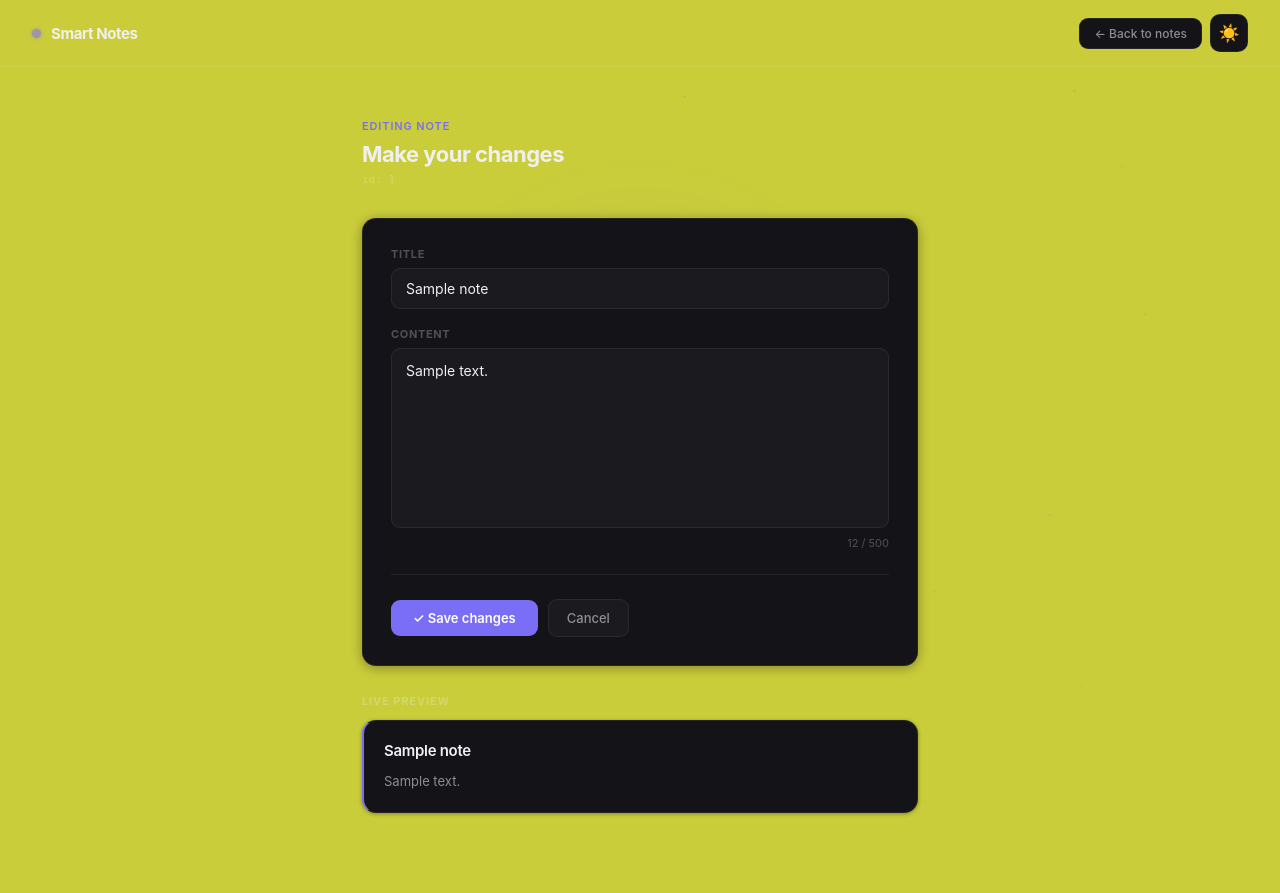
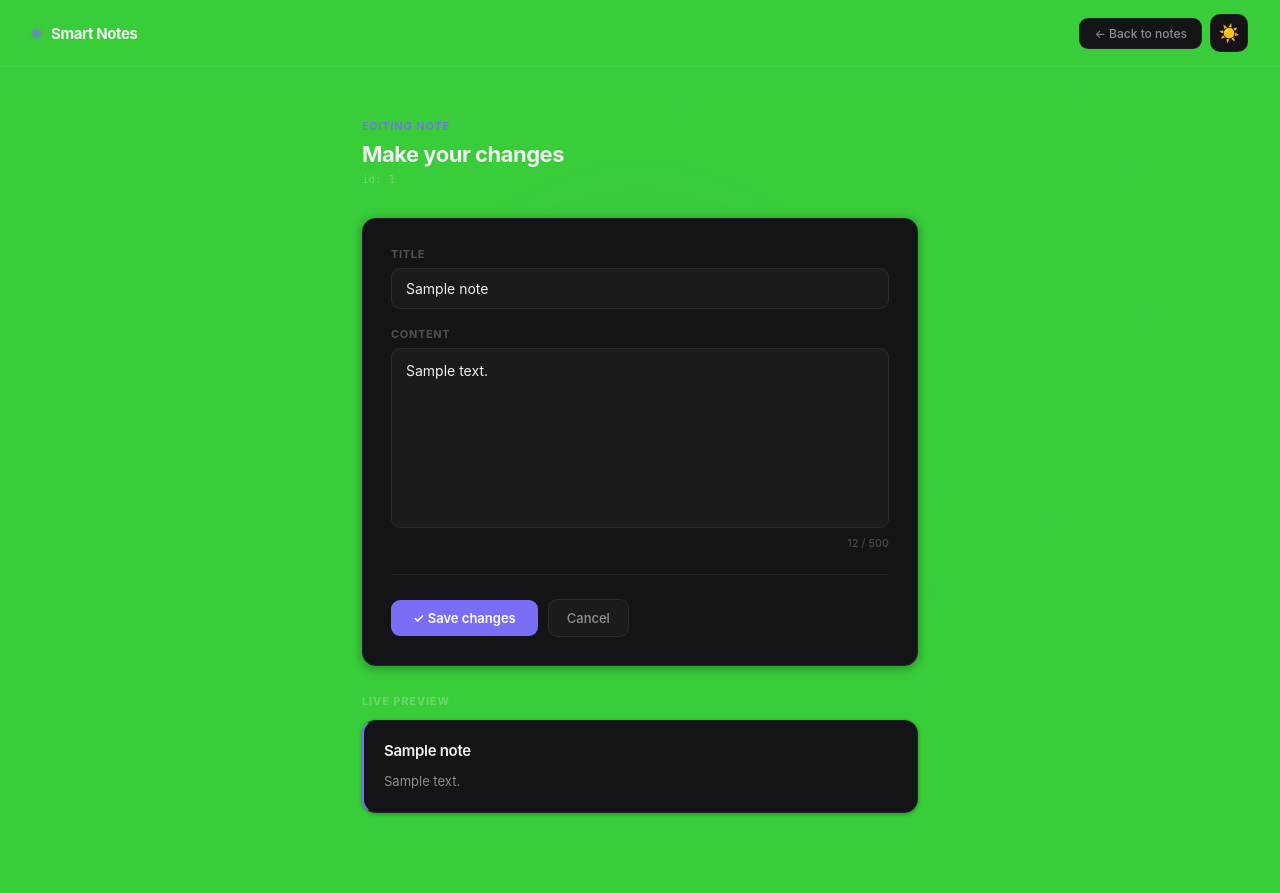
Before and after one commit to abhilashcn24/Devops-Project, a Flask app: template templates/edit.html in a window 1280 px wide. Run offline with Flask 3, Linux system fonts and the light colour scheme; the template is opened without the code that fills it: most values are stand-ins (such as "Sample title", 1, 10 or a date in 2020).

Commit message:
new editt

```diff
--- a/templates/edit.html
+++ b/templates/edit.html
@@ -10,7 +10,7 @@
   * { box-sizing: border-box; margin: 0; padding: 0; }
 
   :root {
-    --bg:           #cacd3a;
+    --bg:           #3acd3a;
     --surface:      #141418;
     --surface2:     #1a1a1f;
     --border:       rgba(255,255,255,0.07);
```
